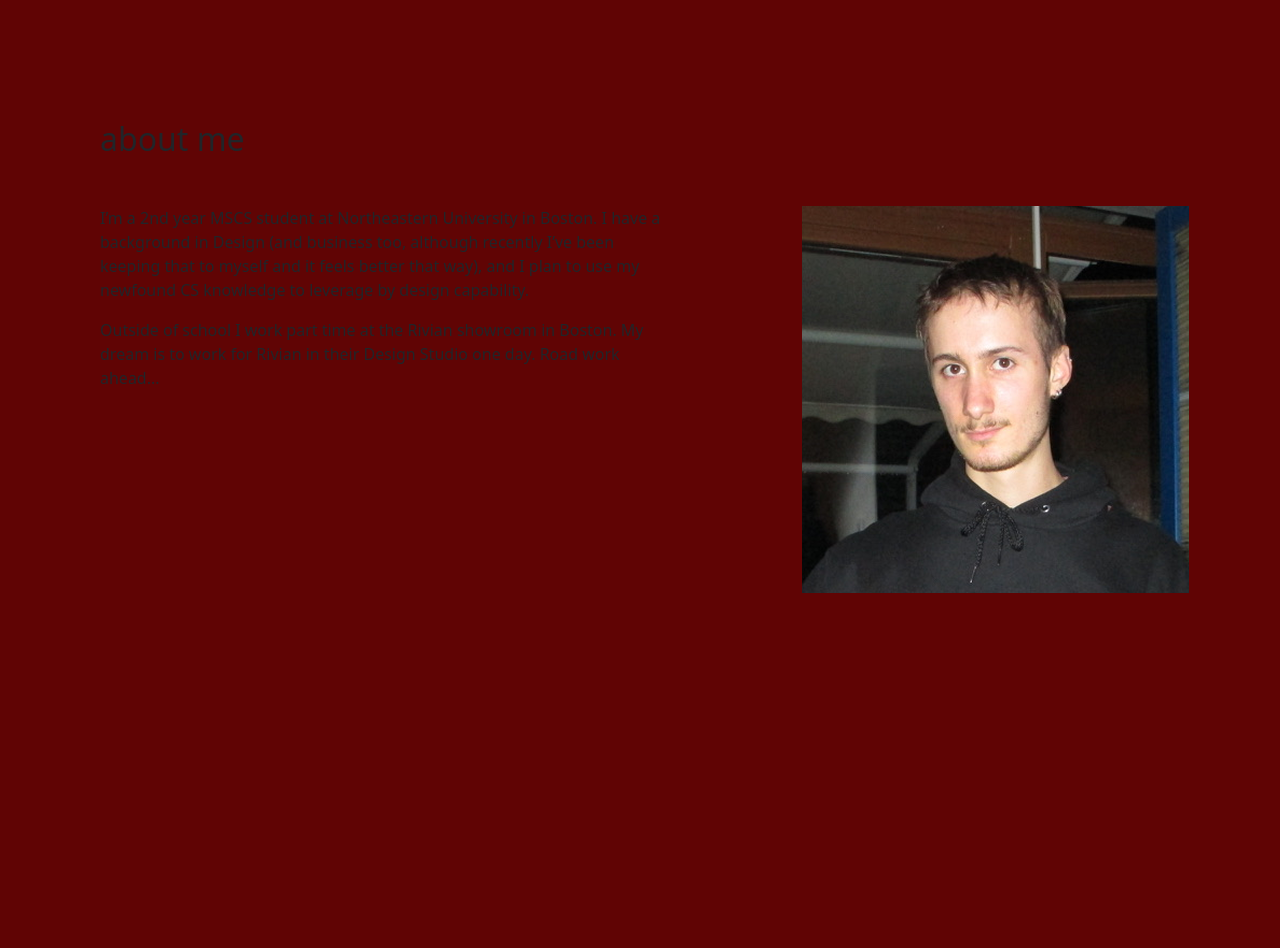
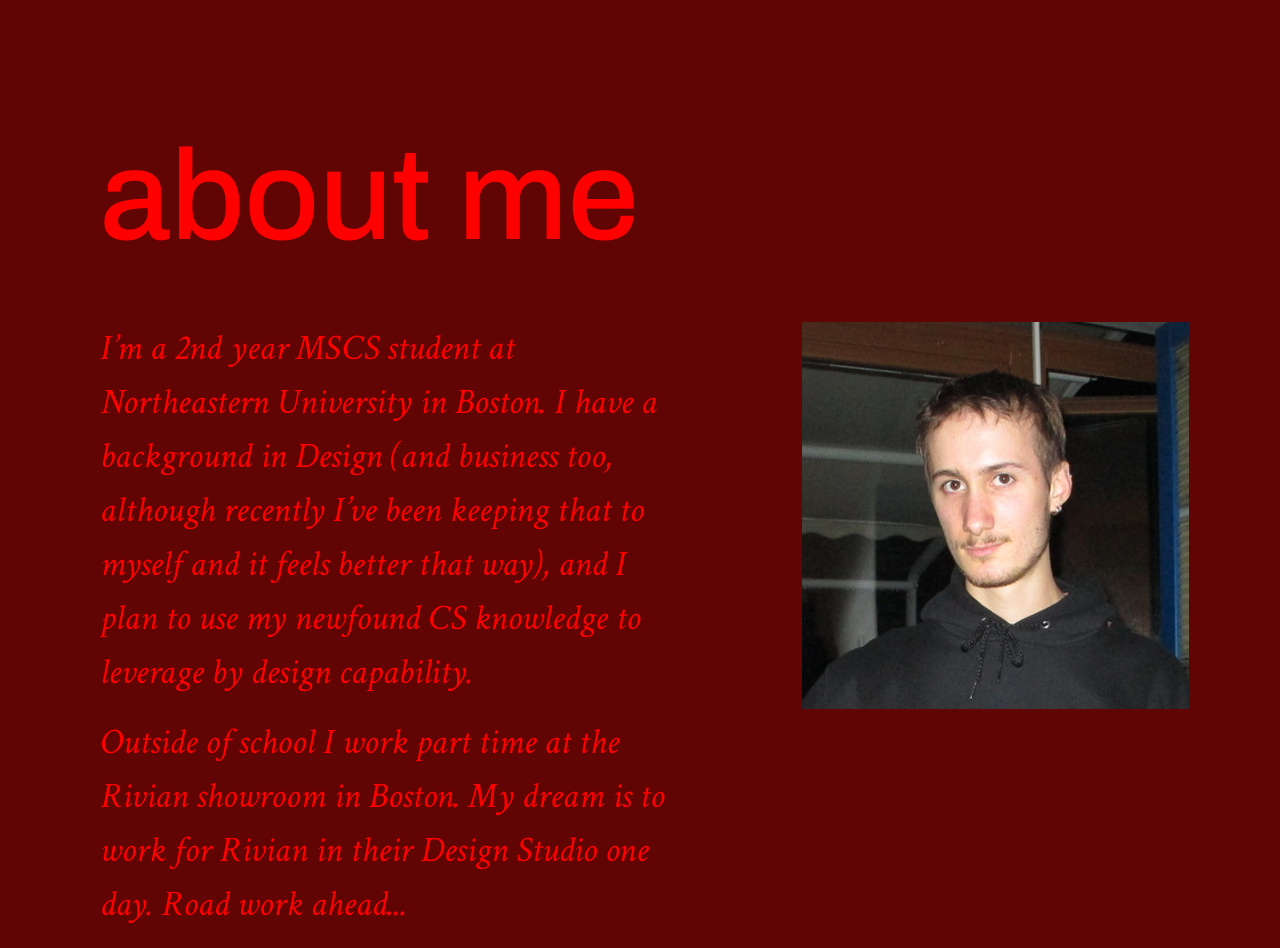
Before and after one commit to lcsanderson/Project_1_CS5610, a website: page about.html in a window 1280 px wide. Before the commit the page ends 920 px from the top, so only its background shows below. Drawn offline with nearby package versions, Linux system fonts and the light colour scheme.

Commit message:
adding some about page styling

```diff
--- a/css/main.css
+++ b/css/main.css
@@ -18,10 +18,25 @@ h1 {
   align-content: center;
 }
 
+.h2-like-h1{
+  color: #ff0000;
+  font-family: Archivo;
+  font-size: 8rem; /* 128 */
+  align-content: center;
+}
+
 .welcome-text {
   color: #ff0000;
   font-family: Crimson Text;
   font-size: 3rem; /* 48px */
+  font-weight: 100;
+  font-style: italic;
+}
+
+.about-text{
+  color: #ff0000;
+  font-family: Crimson Text;
+  font-size: 2.25rem; /* 36px */
   font-weight: 100;
   font-style: italic;
 }
```
